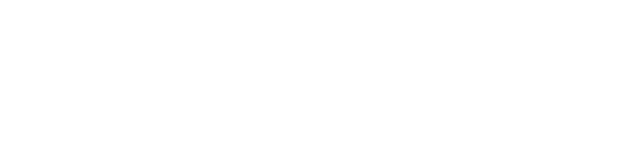
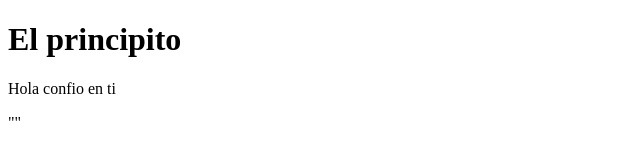
Before and after one commit to camilogonzalez200/juan-proyeto, a plain HTML site: page index.html in a window 1280 px wide. Shown: the whole page, without its empty margins (0-640 px from the left). Drawn offline with Linux system fonts and the light colour scheme.

Commit message:
Hola este es el cambio

```diff
--- a/index.html
+++ b/index.html
@@ -6,6 +6,7 @@
     <title>Document</title>
 </head>
 <body>
-
+    <h1>El principito</h1>
+    <p>Hola confio en ti</p>
 </body>
-</html>
+</html>""
```
